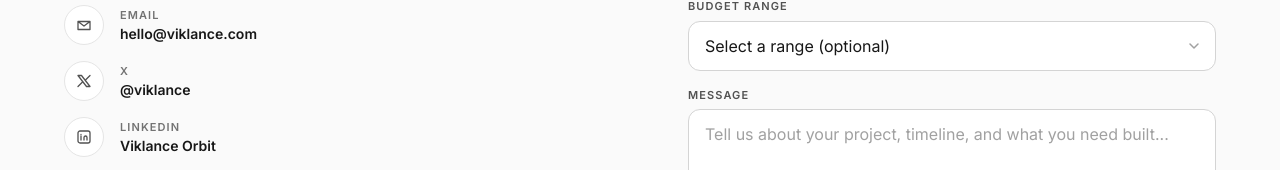
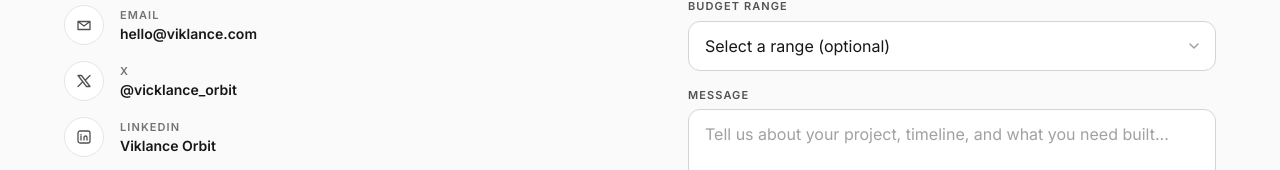
Before and after one commit to Adekunle-Victor/viklance, a Next.js app: page / in a window 1280 px wide. Shown: the part 3973-4143 px from the top of the page. Built offline with nearby package versions, Linux system fonts and the light colour scheme; no server answers; a web font is replaced by a local one.

Commit message:
X update

```diff
--- a/app/layout.tsx
+++ b/app/layout.tsx
@@ -34,8 +34,8 @@ export const metadata: Metadata = {
   },
   twitter: {
     card: "summary_large_image",
-    site: "@viklance",
-    creator: "@viklance",
+    site: "@vicklance_orbit",
+    creator: "@vicklance_orbit",
     title: DEFAULT_TITLE,
     description: DEFAULT_DESCRIPTION,
     images: ["/og.png"],
--- a/lib/contact-channels.tsx
+++ b/lib/contact-channels.tsx
@@ -4,7 +4,7 @@ export const channels = [
     icon: <svg width="16" height="16" viewBox="0 0 16 16" fill="none"><path d="M2 4.5l6 4.5 6-4.5M2 4.5h12v8H2v-8z" stroke="currentColor" strokeWidth="1.3" strokeLinejoin="round" /></svg>,
   },
   {
-    label: "X", value: "@viklance", href: "https://twitter.com/viklance",
+    label: "X", value: "@vicklance_orbit", href: "https://x.com/vicklance_orbit",
     icon: <svg width="16" height="16" viewBox="0 0 16 16" fill="none"><path d="M2 2.5h3.5L14 13.5h-3.5L2 2.5z" stroke="currentColor" strokeWidth="1.3" strokeLinejoin="round" strokeLinecap="round" /><path d="M2 13.5l4.5-4.5M14 2.5l-4.5 4.5" stroke="currentColor" strokeWidth="1.3" strokeLinecap="round" /></svg>,
   },
   {
```
